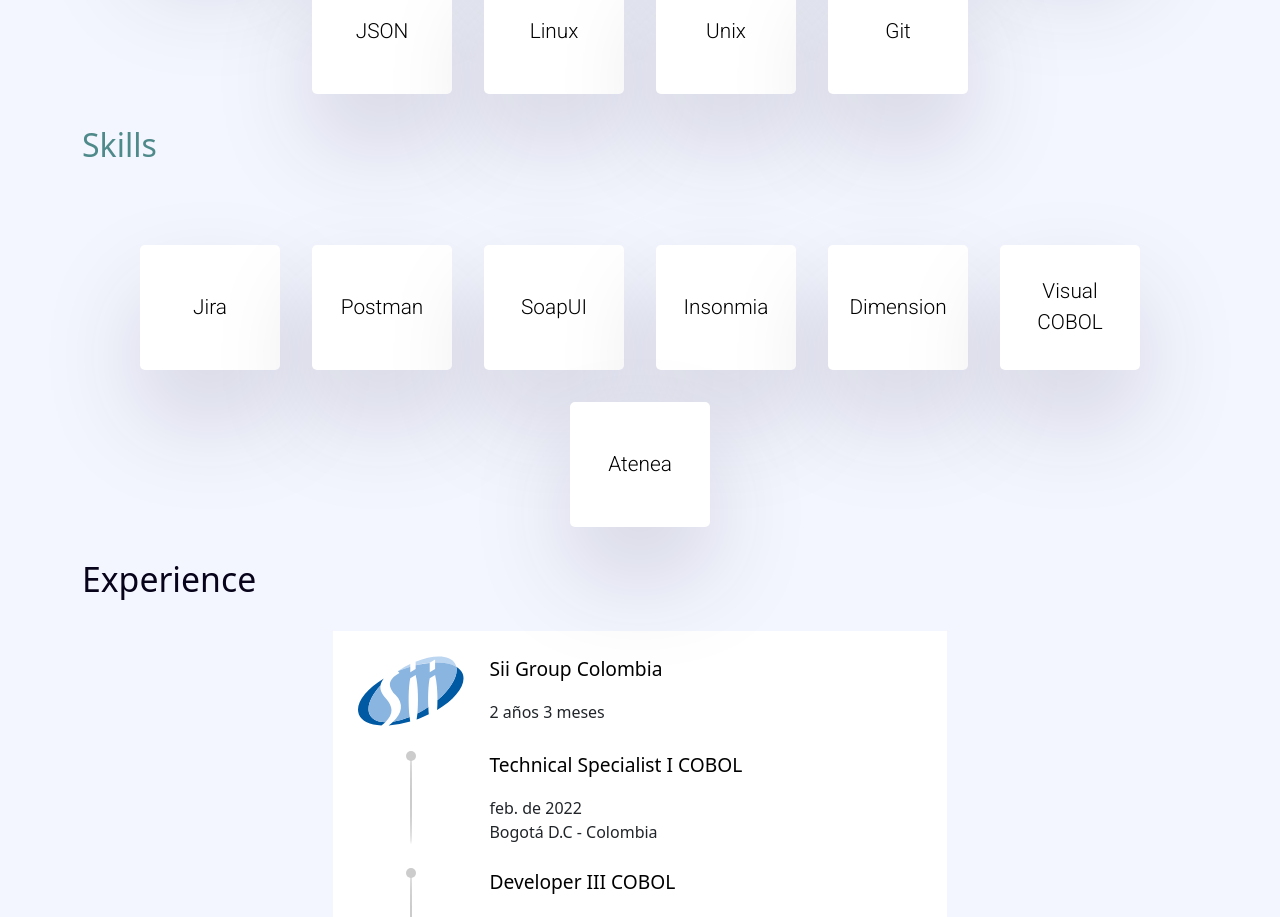
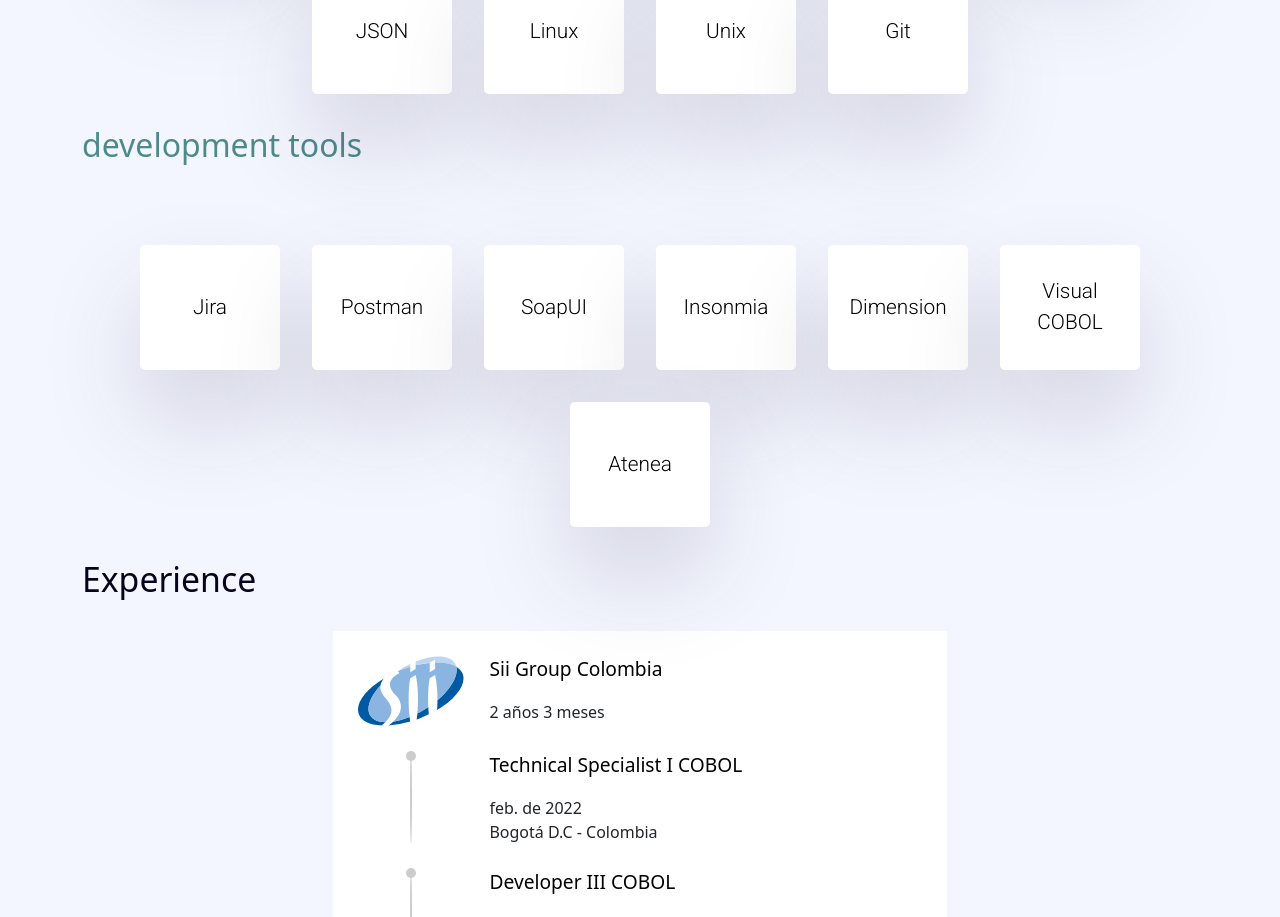
Before and after one commit to CristianSteve/portafolio, a React (Create React App) app: page / in a window 1280 px wide. Shown: the part 2220-3137 px from the top of the page. Built offline with nearby package versions, Linux system fonts and the light colour scheme.

Commit message:
Ajusta error en titulos e iconos

```diff
--- a/src/Components/skills.js
+++ b/src/Components/skills.js
@@ -66,7 +66,7 @@ const Skills = () => {
           <Box key={num} text={skill} />
         ))}
       </Lista>
-      <h2>{skill?.title1}</h2>
+      <h2>{skill?.title2}</h2>
       <Lista>
         {herramientas.map((skill, num) => (
           <Box key={num} text={skill} />
```
Also changed, not shown: public/manifest.json.
